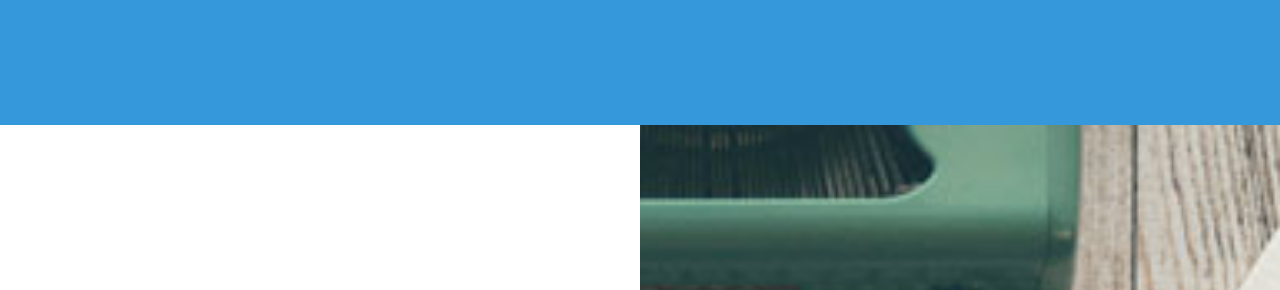
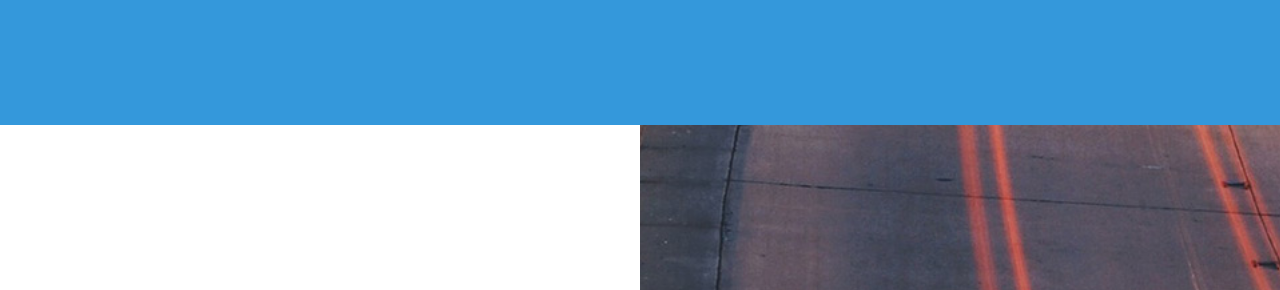
Before and after one commit to elinsterz/sp-22-process-site-v2, a plain HTML site: page index.html in a window 1280 px wide. Shown: the part 402-692 px from the top of the page. Drawn offline with Linux system fonts and the light colour scheme.

Commit message:
change design challenge pix

```diff
--- a/index.html
+++ b/index.html
@@ -40,7 +40,7 @@
 		<!-- One -->
 			<article id="one" class="post style1">
 				<div class="image">
-					<img src="images/pic02.jpg" alt="" data-position="75% center" />
+					<img src="images/pic11.jpg" alt="" data-position="75% center" />
 				</div>
 				<div class="content">
 					<div class="inner">
```
